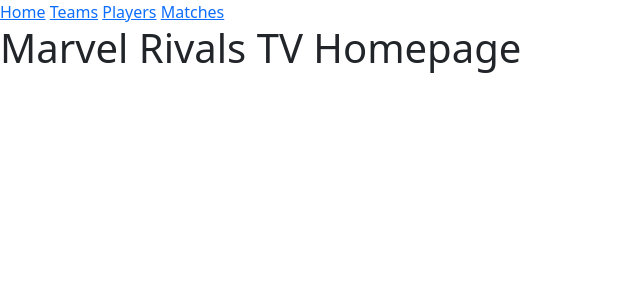
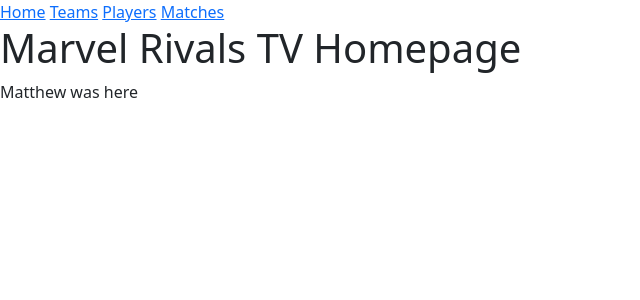
Before and after one commit to ACIT-Org/AGILE-G20-Project, a Flask app: page / in a window 1280 px wide. Shown: the top 300 px of the page, without its empty margins (0-640 px from the left). Run offline with Flask 3, Linux system fonts and the light colour scheme.

Commit message:
My own personal changes

```diff
--- a/templates/home.html
+++ b/templates/home.html
@@ -2,6 +2,7 @@
 
 {% block content %}
 <h1>Marvel Rivals TV Homepage</h1>
+<p>Matthew was here </p>
 
 
 {% endblock %}
```
